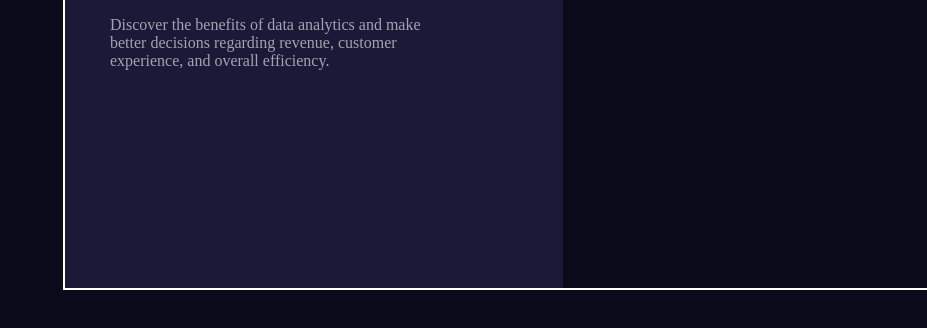
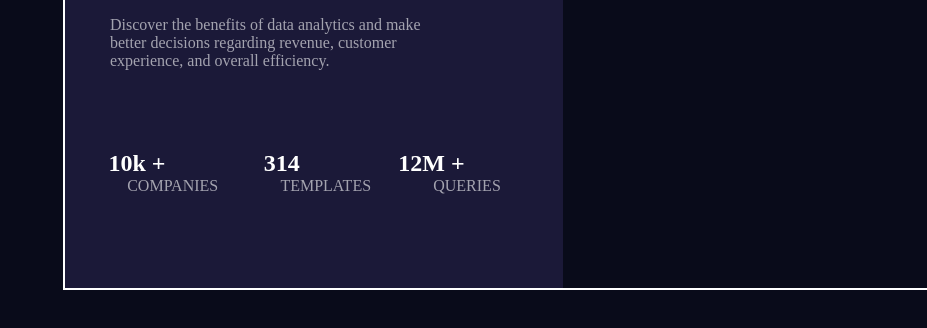
Before and after one commit to JudsonCiribelli/Stats-preview-card-component, a plain HTML site: page index.html in a window 1280 px wide. Shown: the part 384-712 px from the top of the page, without its empty margins (353-1280 px from the left). Drawn offline with Linux system fonts and the light colour scheme.

Commit message:
Estilização da descrição

```diff
--- a/CSS/style.css
+++ b/CSS/style.css
@@ -29,3 +29,19 @@ body {
   color: hsla(0, 0%, 100%, 0.6);
   padding: 30px 0px 0px 45px;
 }
+.content .description .title {
+  display: flex;
+  flex-direction: row;
+  justify-content: space-evenly;
+  color: hsl(0, 0%, 100%);
+}
+.content .description .title h2 {
+  padding-top: 80px;
+  padding-right: 55px;
+}
+.content .description .subtitle {
+  display: flex;
+  flex-direction: row;
+  justify-content: space-evenly;
+  color: hsla(0, 0%, 100%, 0.6);
+}
--- a/index.html
+++ b/index.html
@@ -17,7 +17,18 @@
           decisions regarding revenue, customer <br />experience, and overall
           efficiency.
         </p>
+        <div class="title">
+          <h2>10k +</h2>
+          <h2>314 </h2>
+          <h2>12M +</h2>
+        </div>
+        <div class="subtitle">
+          <span>COMPANIES</span>
+          <span>TEMPLATES</span>
+          <span>QUERIES</span>
+        </div>
       </div>
+      </h2>
       <div class="banner"></div>
     </div>
   </body>
```
